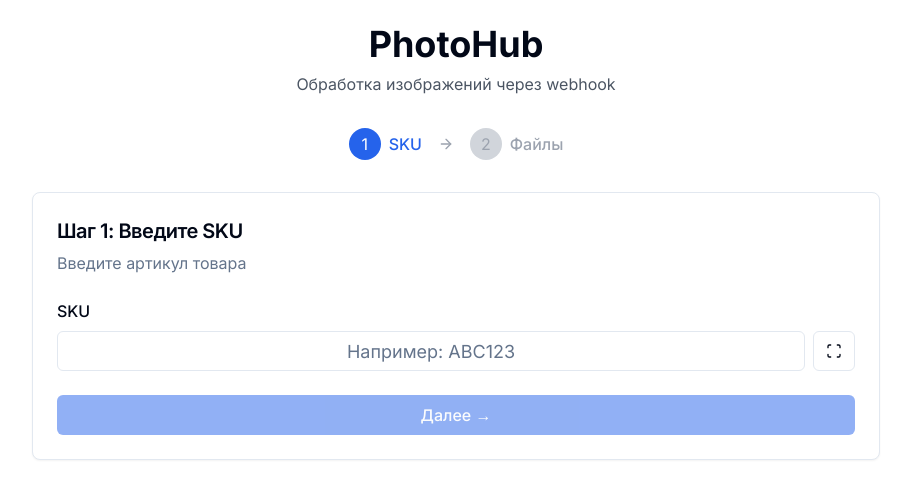
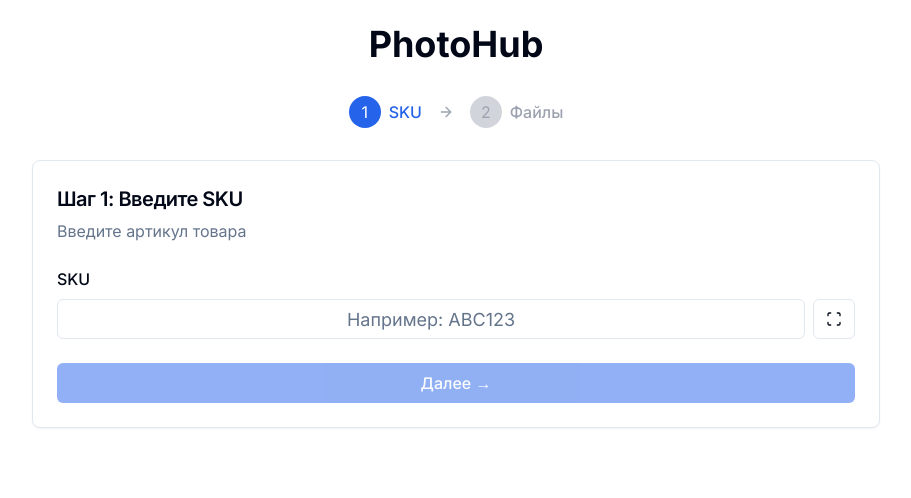
Before and after one commit to Yarch1ks/PhotoHub, a Next.js app: page / in a window 1280 px wide. Shown: the top 498 px of the page, without its empty margins (184-1095 px from the left). Built offline with nearby package versions, Linux system fonts and the light colour scheme.

Commit message:
Удален текст 'Обработка изображений через webhook' из главной страницы

```diff
--- a/app/page.tsx
+++ b/app/page.tsx
@@ -166,7 +166,6 @@ export default function HomePage() {
     <div className="container mx-auto p-4 sm:p-6 max-w-4xl">
       <div className="text-center mb-8">
         <h1 className="text-4xl font-bold mb-2">PhotoHub</h1>
-        <p className="text-gray-600">Обработка изображений через webhook</p>
       </div>
 
       {/* Progress indicator */}
```
